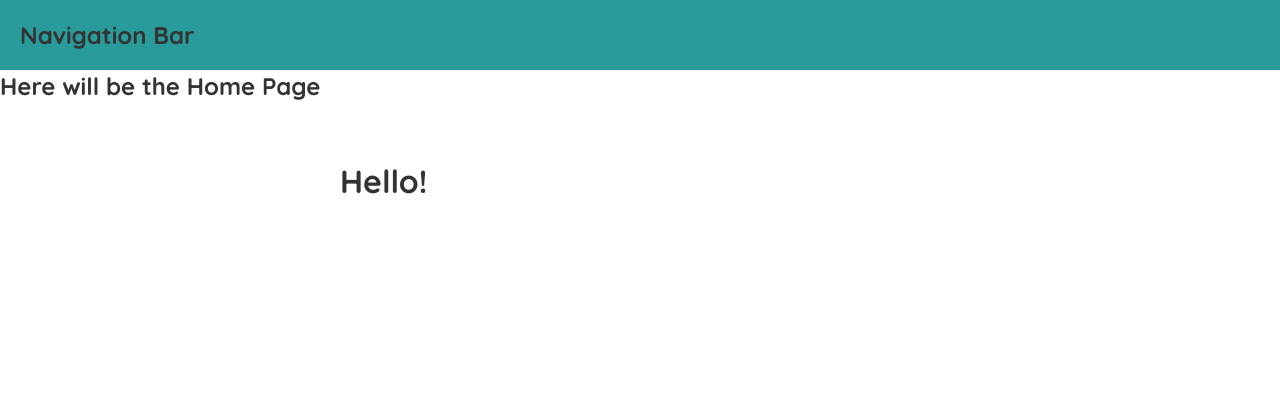
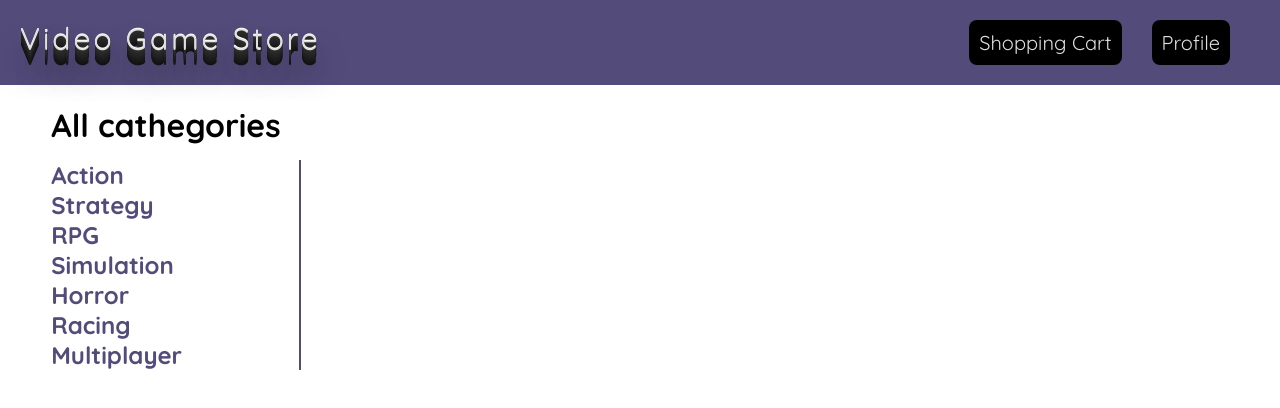
Before and after one commit to fericfl/Video-Game-Shop, a React (Vite) app: page / in a window 1280 px wide. Shown: the top 408 px of the page. Built offline with nearby package versions, Linux system fonts and the light colour scheme.

Commit message:
added categories

```diff
--- a/package.json
+++ b/package.json
@@ -11,7 +11,8 @@
   },
   "dependencies": {
     "react": "^18.2.0",
-    "react-dom": "^18.2.0"
+    "react-dom": "^18.2.0",
+    "react-router-dom": "^5.3.4"
   },
   "devDependencies": {
     "@types/react": "^18.2.15",
--- a/src/App.jsx
+++ b/src/App.jsx
@@ -1,16 +1,26 @@
 import { useState } from 'react'
 import NavigationBar from './NavigationBar'
 import HomePage from './HomePage'
+import { BrowserRouter as Router,Route,Switch } from 'react-router-dom'
+import ShoppingCart from './ShoppingCart'
 
 function App() {
   return (
-    <div className = "App">
-      <NavigationBar/>
-      <HomePage/>
-      <div className = "content" >
-        <h1>Hello!</h1>
+    <Router>
+      <div className = "App">
+        <NavigationBar/>
+        <div className = "content" >
+          <Switch>
+            <Route exact path="/">
+              <HomePage/>
+            </Route>
+            <Route path = "/shopping-cart">
+              <ShoppingCart/>
+            </Route>
+          </Switch>
+        </div>
       </div>
-    </div>
+    </Router>
   )
 }
 
--- /dev/null
+++ b/src/CathegoryList.jsx
@@ -0,0 +1,17 @@
+const CathegoryList = ({cathegories, title}) => {
+    return (
+        <div className="cathegory-list">
+            <h1 id="cathegory-title"> {title} </h1>
+
+            {cathegories.map((cathegory) => (
+                <div className="cathegory-preview" key={cathegory.id}>
+                    <h2>
+                        {cathegory.name}
+                    </h2>
+                </div>
+            ))}
+        </div>
+    );
+}
+
+export default CathegoryList;
--- a/src/HomePage.jsx
+++ b/src/HomePage.jsx
@@ -1,7 +1,19 @@
+import { useState } from "react";
+import CathegoryList from "./CathegoryList";
+
 const HomePage = () => {
+    const [cathegory, setCathegory] = useState([
+        {name: 'Action', id:1},
+        {name: 'Strategy', id:2},
+        {name: 'RPG', id:3},
+        {name: 'Simulation', id:4},
+        {name: 'Horror', id:5},
+        {name: 'Racing', id:6},
+        {name: 'Multiplayer', id:7},
+    ])
     return (
         <div className = "homePage">
-            <h2>Here will be the Home Page</h2>
+            <CathegoryList cathegories = {cathegory} title = "All cathegories"/>
         </div>
     );
 }
--- a/src/NavigationBar.jsx
+++ b/src/NavigationBar.jsx
@@ -1,9 +1,20 @@
+import {Link} from 'react-router-dom'
+
 const NavigationBar = () => {
+    const hasSearchBar = false;
+
     return(
         <nav className = "navigationBar">
-            <h1>
-                Navigation Bar
-            </h1>
+            <Link to="/" id="storeName">
+                Video Game Store
+            </Link>
+            {hasSearchBar && <div className="search-bar">
+            </div>
+            }
+            <div className="links">
+                <Link to="/shopping-cart" className="navbarButton">Shopping Cart</Link>
+                <Link to="/profile" className="navbarButton">Profile</Link>
+            </div>
         </nav>
     );
 }
--- /dev/null
+++ b/src/ShoppingCart.jsx
@@ -0,0 +1,12 @@
+const ShoppingCart = () => {
+    return (
+        <div className="shoppingCart">
+            <h1>
+                Welcome to the shopping cart
+            </h1>
+
+        </div>
+    );
+}
+
+export default ShoppingCart;
--- a/src/index.css
+++ b/src/index.css
@@ -3,27 +3,58 @@
 * {
     margin: 0;
     font-family: "Quicksand";
-    color: #333;
   }
+
   .navigationBar {
-    align-items: center;
     padding: 20px;
     display: flex;
-    border-bottom: 1px solid #f2f2f2;
-    background-color: rgb(42, 155, 155);
+    background-color: rgb(83, 76, 123);
+    margin: 0 auto;
   }
- .navigationBar h1{
-    display: flex;
-    align-items: center;
- }
-  .navigationBar .links {
+  .navigationBar #storeName{
+    color: #e0dfdc;
+    font-size: 30px;
+    letter-spacing: .1em;
+    text-decoration: none;
+    text-shadow: 0 -1px 0 #fff, 0 1px 0 #2e2e2e, 0 2px 0 #2c2c2c, 0 3px 0 #2a2a2a, 0 4px 0 #282828, 0 5px 0 #262626, 0 6px 0 #242424, 0 7px 0 #222, 0 8px 0 #202020, 0 9px 0 #1e1e1e, 0 10px 0 #1c1c1c, 0 11px 0 #1a1a1a, 0 12px 0 #181818, 0 13px 0 #161616, 0 14px 0 #141414, 0 15px 0 #121212, 0 22px 30px rgba(0,0,0,0.9);
+  }
+  .navigationBar .links{
     margin-left: auto;
   }
-  .navigationBar a:hover {
-    color: #f1356d;
+
+  .navigationBar .links .navbarButton{
+    font-size: 20px;
+    background-color: black;
+    color : #e0dfdc;
+    padding: 10px;
+    border-radius: 8px;
+    display: inline-block;
+    margin-right: 30px;
+    text-decoration: none;
   }
-  .content {
-    max-width: 600px;
-    margin: 40px auto;
-    padding: 20px;
+  .search-bar{
+    padding-left: 20px;
+    padding-right: 20px;
+    height: 30px;
+    width: 30%;
+    background-color: white;
+    border-radius: 8px;
   }
+  .cathegory-list {
+    padding-top: 20px;
+    padding-left: 4%;
+    max-width: 250px;
+    color: rgb(83, 76, 123);
+  }
+  #cathegory-title{
+    color: black;
+    margin-bottom: 15px;
+
+  }
+  .cathegory-preview{
+    border-right: 2px solid  rgb(83, 76, 123);
+  }
+  .cathegory-preview:hover{
+    background-color: rgb(83, 76, 123);
+    color: white !important;
+  }
```
Also changed, not shown: 2 other files (tests, documents, lock files or other folders).
